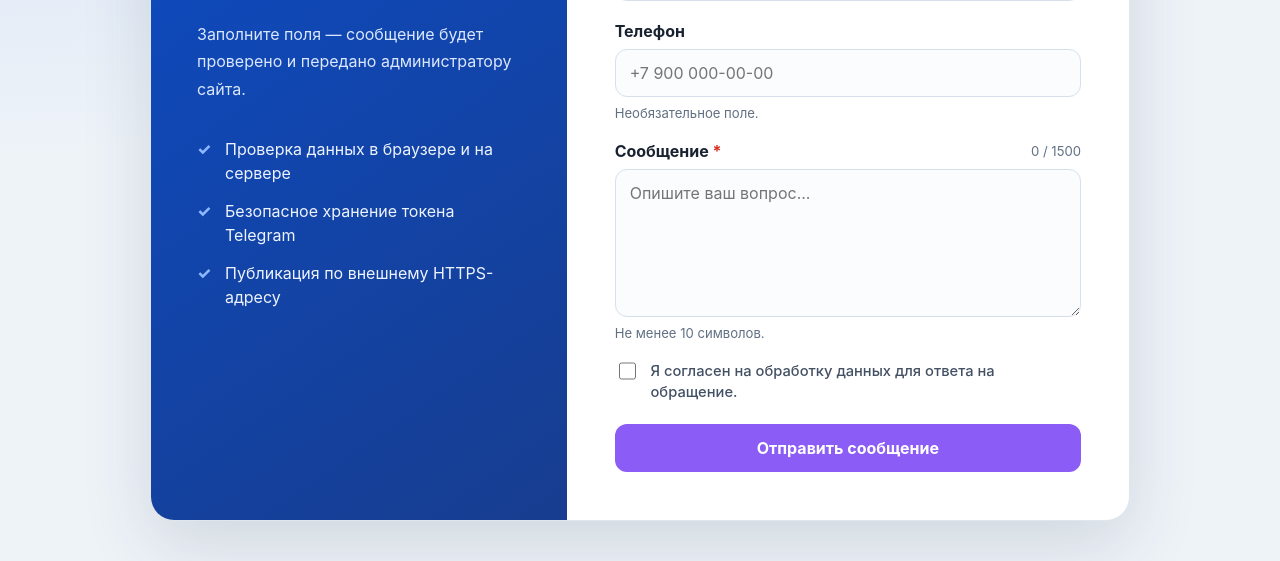
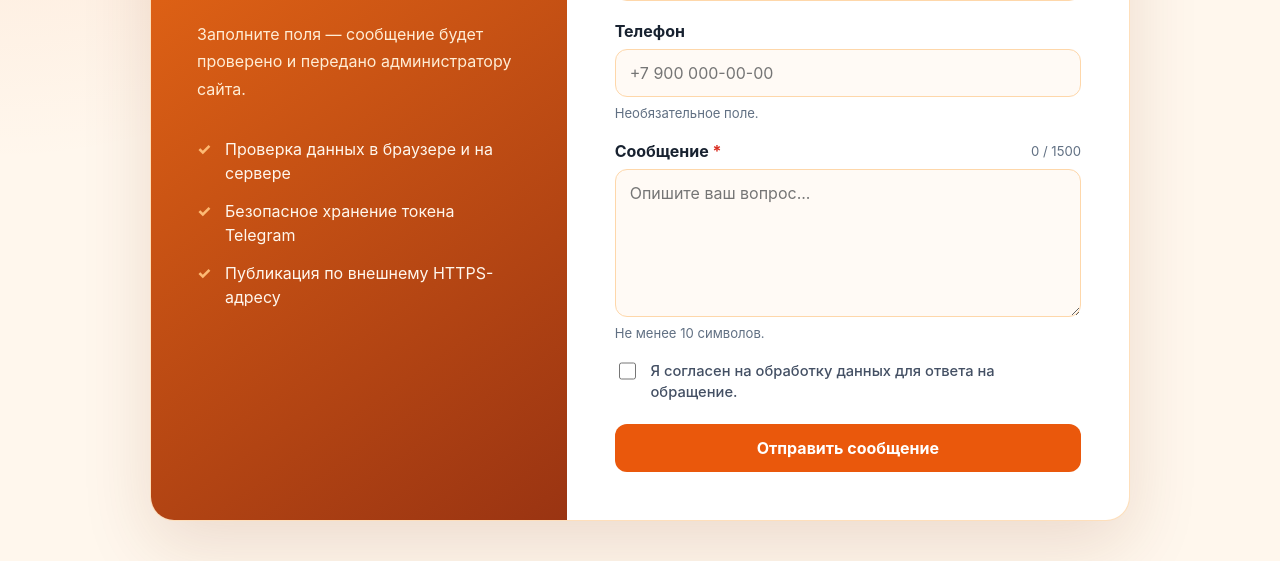
Before and after one commit to BogolyubovaMaria/university-feedback-form, a website: page index.html in a window 1280 px wide. Shown: the part 382-943 px from the top of the page. Drawn offline with Linux system fonts and the light colour scheme.

Commit message:
Update style.css

```diff
--- a/style.css
+++ b/style.css
@@ -1,12 +1,15 @@
 :root {
   color-scheme: light;
-  --background: #eef3f8;
+  --background: #fff7ed; /* Очень светлый оранжевый фон страницы */
   --surface: #ffffff;
   --text: #182230;
   --muted: #617083;
-  --primary: #8b5cf6;
-  --primary-hover: #004eeb;
-  --border: #d7e0ea;
+
+  /* Оранжевая цветовая схема */
+  --primary: #ea580c;       /* Основной оранжевый */
+  --primary-hover: #c2410c; /* Темно-оранжевый для наведения */
+
+  --border: #fed7aa; /* Оранжевая рамка у полей */
   --success-bg: #eaf8ef;
   --success-text: #176b3a;
   --error-bg: #fff0f0;
@@ -22,7 +25,7 @@ body {
   margin: 0;
   min-width: 320px;
   background:
-    radial-gradient(circle at top left, rgba(21, 94, 239, 0.14), transparent 34rem),
+    radial-gradient(circle at top left, rgba(234, 88, 12, 0.14), transparent 34rem),
     var(--background);
   color: var(--text);
 }
@@ -40,15 +43,16 @@ body {
   grid-template-columns: minmax(0, 0.85fr) minmax(0, 1.15fr);
   overflow: hidden;
   background: var(--surface);
-  border: 1px solid rgba(215, 224, 234, 0.8);
+  border: 1px solid rgba(254, 215, 170, 0.8);
   border-radius: 24px;
-  box-shadow: 0 24px 70px rgba(31, 48, 74, 0.14);
+  box-shadow: 0 24px 70px rgba(120, 53, 15, 0.14);
 }
 
+/* Оранжевый градиент для левой панели */
 .contact-card__intro {
   padding: 56px 46px;
   color: #ffffff;
-  background: linear-gradient(145deg, #0b4ecc, #173d8f);
+  background: linear-gradient(145deg, #f97316, #9a3412);
 }
 
 .eyebrow {
@@ -57,7 +61,7 @@ body {
   font-weight: 700;
   letter-spacing: 0.12em;
   text-transform: uppercase;
-  color: #bcd4ff;
+  color: #ffedd5; /* Светло-оранжевый текст */
 }
 
 h1 {
@@ -68,7 +72,7 @@ h1 {
 
 .contact-card__intro > p:not(.eyebrow) {
   margin: 0;
-  color: #dbe7ff;
+  color: #ffedd5;
   line-height: 1.7;
 }
 
@@ -83,7 +87,7 @@ h1 {
 .advantages li {
   position: relative;
   padding-left: 28px;
-  color: #eef4ff;
+  color: #fff7ed;
   line-height: 1.5;
 }
 
@@ -91,7 +95,7 @@ h1 {
   content: "✓";
   position: absolute;
   left: 0;
-  color: #8fb7ff;
+  color: #fdba74; /* Оранжевая галочка */
   font-weight: 800;
 }
 
@@ -128,7 +132,7 @@ textarea {
   border-radius: 12px;
   padding: 13px 14px;
   color: var(--text);
-  background: #fbfcfe;
+  background: #fffaf5; /* Легкий оранжевый оттенок для полей */
   font: inherit;
   outline: none;
   transition: border-color 0.2s, box-shadow 0.2s, background 0.2s;
@@ -140,14 +144,16 @@ textarea {
 }
 
 input:focus,
-textarea:focus {
+textarea:focus,
+select:focus {
   border-color: var(--primary);
   background: #ffffff;
-  box-shadow: 0 0 0 4px rgba(21, 94, 239, 0.12);
+  box-shadow: 0 0 0 4px rgba(234, 88, 12, 0.12); /* Оранжевая тень при фокусе */
 }
 
 input:user-invalid,
-textarea:user-invalid {
+textarea:user-invalid,
+select:user-invalid {
   border-color: #d92d20;
 }
 
```
